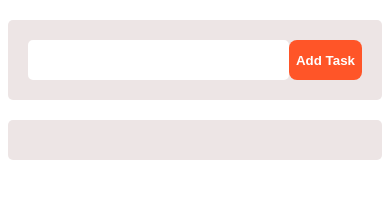
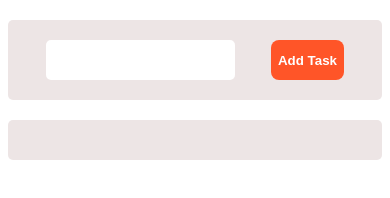
Before and after one commit to Mo-waleed/To-Do-List-With-LocalStorage, a plain HTML site: page index.html in a window 390 px wide. Drawn offline with Linux system fonts and the light colour scheme.

Commit message:
Update style.css

```diff
--- a/css/style.css
+++ b/css/style.css
@@ -14,6 +14,11 @@
   border: 4px solid white;
   border-radius: 5px;
   outline: none;
+}
+@media (max-width: 767px) {
+  .form .input {
+    width: fit-content;
+  }
 }
 /* .form .input:focus {
   outline: none;
```
